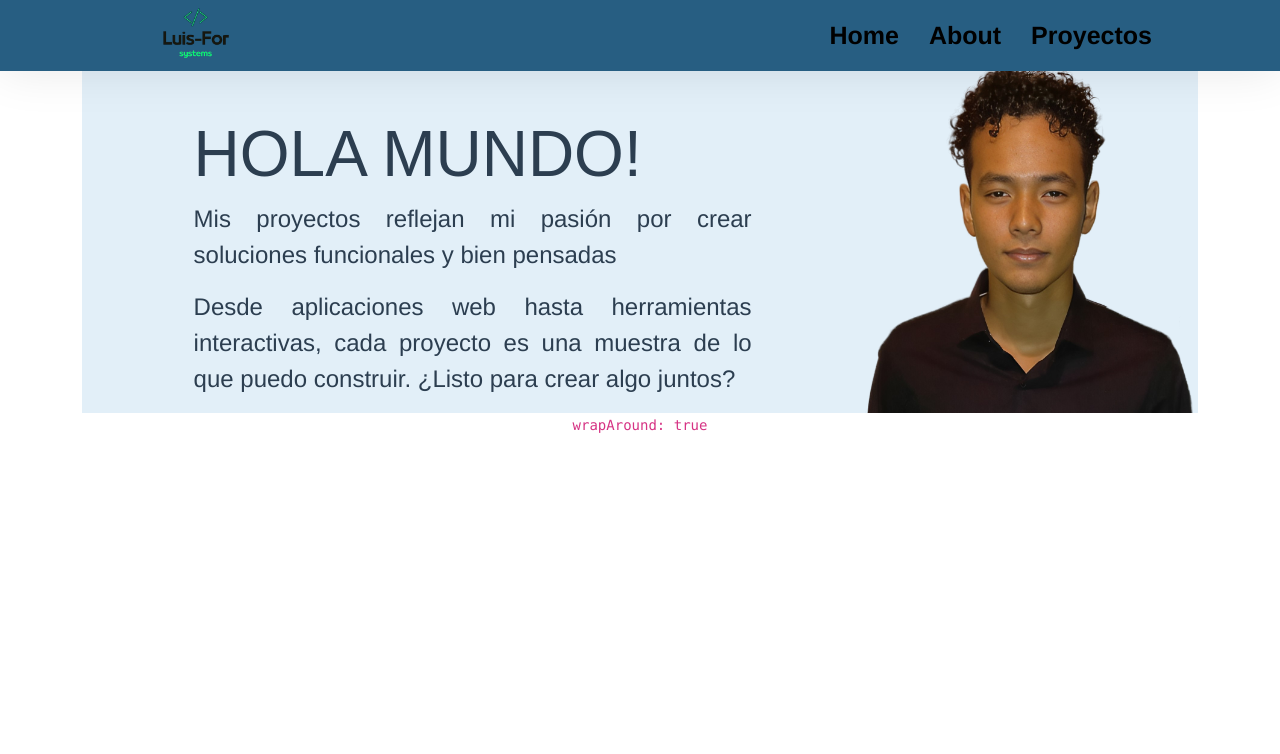
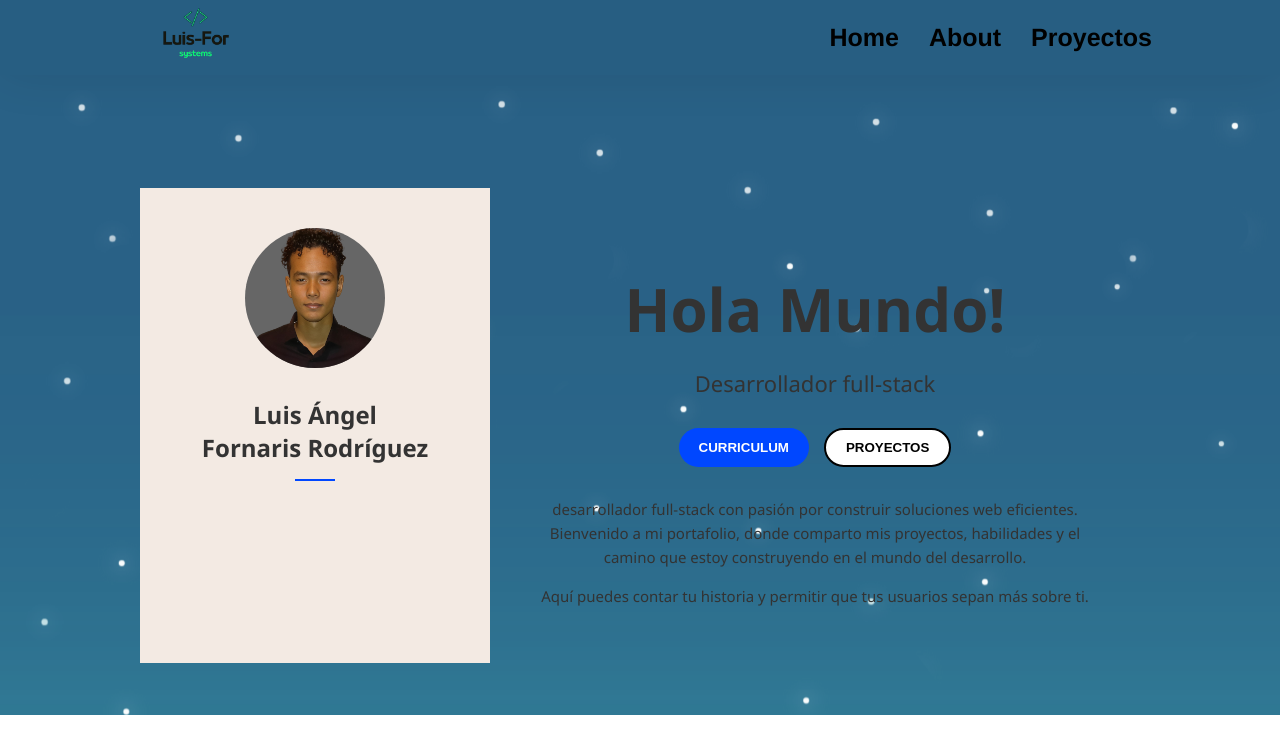
Before and after one commit to Luis-For/PortafolioV1, a Vue app: page /Proyects in a window 1280 px wide. Shown: the top 754 px of the page. Built offline with nearby package versions, Linux system fonts and the light colour scheme.

Commit message:
Update views About and Proyects

```diff
--- a/src/components/Profile.vue
+++ b/src/components/Profile.vue
@@ -29,9 +29,10 @@
     </div>
 </div>
 </template>
+
 <script>
-export default{
-    name:'ProfileView',
+export default {
+    name: 'ProfileView',
     methods: {
         downloadCV() {
             const cvUrl = '../assets/docs/Luis Angel Fornaris Rodriguez - Full Stack Developer.pdf';
@@ -50,8 +51,8 @@ export default{
         }
     }
 }
+</script>
 
-</script>
 <style scoped>
 .profile-container {
     display: flex;
@@ -99,6 +100,11 @@ export default{
     font-size: 14px;
     color: #666;
     margin-bottom: 30px;
+}
+
+.main-content p {
+    transform: translateX(0px);
+    opacity: 1;
 }
 
 .social-icons {
@@ -177,7 +183,8 @@ export default{
         padding: 0 10px;
     }
 
-  .sidebar, .main-content {
+    .sidebar,
+    .main-content {
         width: 100%;
         padding: 30px 20px;
     }
@@ -196,5 +203,4 @@ export default{
         text-align: center;
     }
 }
-
 </style>
--- a/src/main.js
+++ b/src/main.js
@@ -4,10 +4,6 @@ import router from './router'  // Importa el router
 
 Vue.config.productionTip = false
 
-import 'bootstrap/dist/css/bootstrap.min.css'
-import 'bootstrap/dist/js/bootstrap.bundle.min.js';
-import 'bootstrap'
-
 new Vue({
   router,
   render: h=>h(App)
--- a/src/router/index.js
+++ b/src/router/index.js
@@ -12,11 +12,11 @@ const routes=[
         name: 'Home',
         component:HomeView
     },{
-        path:'/about',
+        path:'/About',
         name:'About',
         component:AboutView
     },{
-        path:'/proyects',
+        path:'/Proyects',
         name:'Proyects',
         component: ProyectsView
     }
--- a/src/views/About.vue
+++ b/src/views/About.vue
@@ -2,26 +2,22 @@
 <div class="about">
     <!--Menu de navegacion-->
     <NavBar />
-    <!--Seccion sobre mi-->
-    <section class="hero_about">
-        <h2 class="title">{{ content.title }}
-            <PhotoPerfil></PhotoPerfil>
-        </h2>
-        <p class="description" v-html="content.body"></p>
-    </section>
+    <div class="aboutMeContainer">
+        <Profile></Profile>
+    </div>
 </div>
 </template>
 
 <script>
 import aboutMeContent from '../assets/AboutMeContent';
 import NavBar from '../components/NavBar.vue';
-import PhotoPerfil from '../components/PhotoPerfil.vue';
+import Profile from '../components/Profile.vue';
 
 export default {
     name: 'AboutView',
     components: {
         NavBar,
-        PhotoPerfil
+        Profile
     },
     data() {
         return {
@@ -29,6 +25,18 @@ export default {
         }
     }
 }
+//src/assets/Blue Night Sky Cute Whale Desktop Wallpaper.png
 </script>
+<style>
+.aboutMeContainer{
+    background-image: url('../assets/Blue Night Sky Cute Whale Desktop Wallpaper.png');
+    padding-bottom: 15%;
+    justify-content: center;
+    background-position: bottom;
+}
 
-<style src="@/assets/styles/about.css"></style>
+#Profile{
+    margin-top: 10%;
+}
+
+</style>
--- a/src/views/Proyects.vue
+++ b/src/views/Proyects.vue
@@ -7,28 +7,9 @@
 
     <!--presentacion-->
     <div class="heroSection">
-        <div class="textContainer">
-            <strong>
-                <h2>HOLA MUNDO!</h2>
-            </strong>
-            <p>Mis proyectos reflejan mi pasión por crear soluciones funcionales y bien pensadas</p>
-            <p>Desde aplicaciones web hasta herramientas interactivas, cada proyecto es una muestra de lo que puedo construir. ¿Listo para crear algo juntos?</p>
-        </div>
-        <!--<div class="imagenContainer">
-            <img src="../assets/oZmI3HE1IrxwMJIqZO2lS-transformed.png" alt="s">
-        </div>-->
+        <Profile/>
     </div>
 
-    <!--Cartas de proyectos-->
-    <p><code>wrapAround: true</code></p>
-    <!-- Flickity HTML init -->
-    <div class="gallery js-flickity" data-flickity-options='{ "wrapAround": true }'>
-        <div class="gallery-cell"></div>
-        <div class="gallery-cell"></div>
-        <div class="gallery-cell"></div>
-        <div class="gallery-cell"></div>
-        <div class="gallery-cell"></div>
-    </div>
 
 </div>
 </template>
@@ -36,12 +17,14 @@
 <script>
 //import CardProyect from '../components/CardProyect.vue';
 import NavBar from '../components/NavBar.vue';
+import Profile from '../components/Profile.vue';
 
 export default {
     name: 'ProyectsView',
     components: {
         NavBar,
         //CardProyect
+        Profile
     }
 }
 </script>
@@ -56,22 +39,10 @@ body {
 }
 
 .heroSection {
-    display: flex;
-    background-color: #e2eff8;
-    width: 100%;
-    max-width: 100%;
-    min-width: 100%;
-    padding-top: 5%;
-    padding-bottom: none;
-    position: relative;
-    align-items: center;
-    justify-content: space-between;
-    background-image: url("../assets/oZmI3HE1IrxwMJIqZO2lS-transformed.png");
-    background-size: 30%;
-    background-position: 15%;
-    background-repeat: no-repeat;
-    background-position-x: right;
-    /* Distribuye el espacio entre texto e imagen */
+    background-image: url('../assets/Blue Night Sky Cute Whale Desktop Wallpaper.png');
+    justify-content: center;
+    padding-top: 10%;
+    padding-bottom: 4%;
 }
 
 .textContainer {
```
Lines whose indentation alone changed are shown as unchanged.
